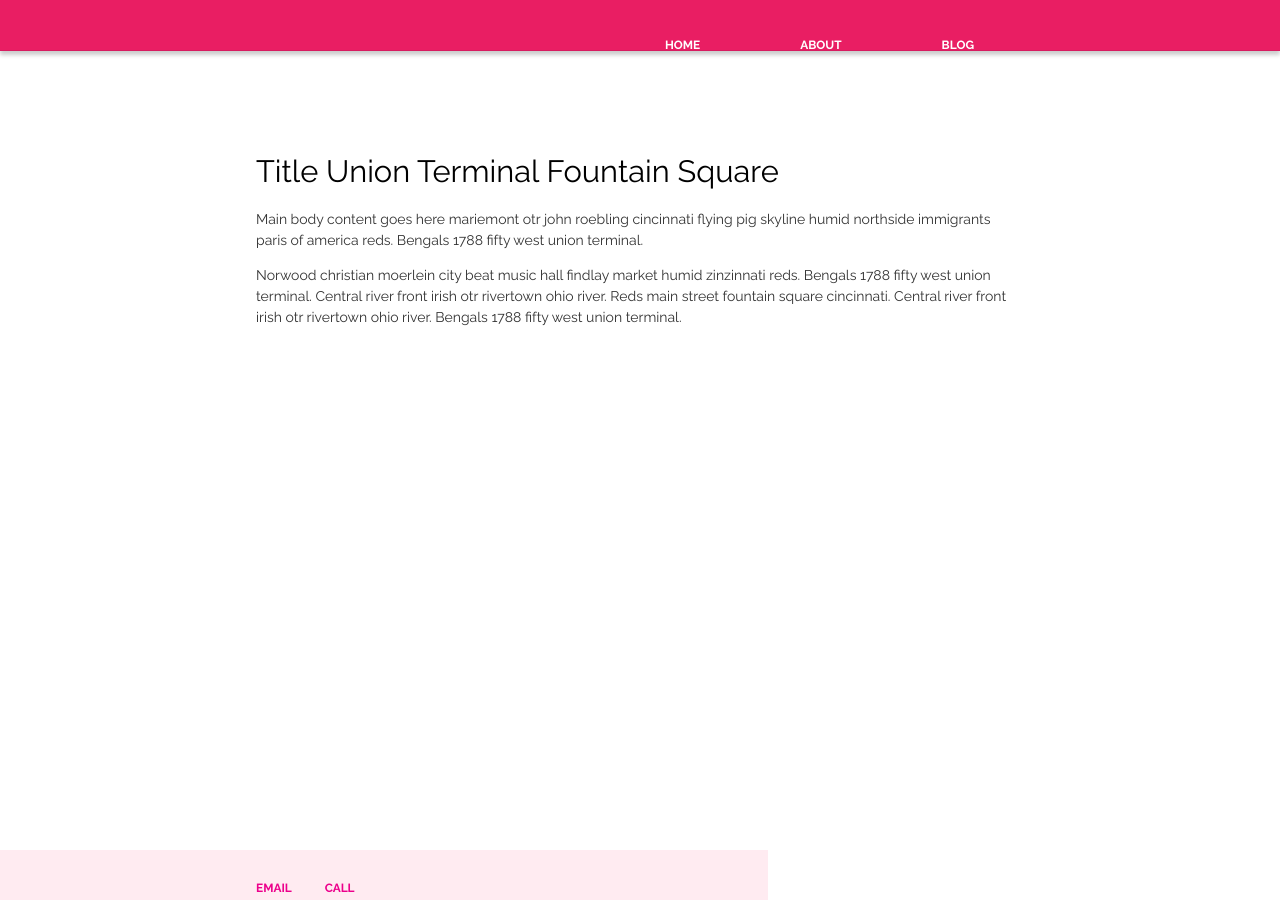
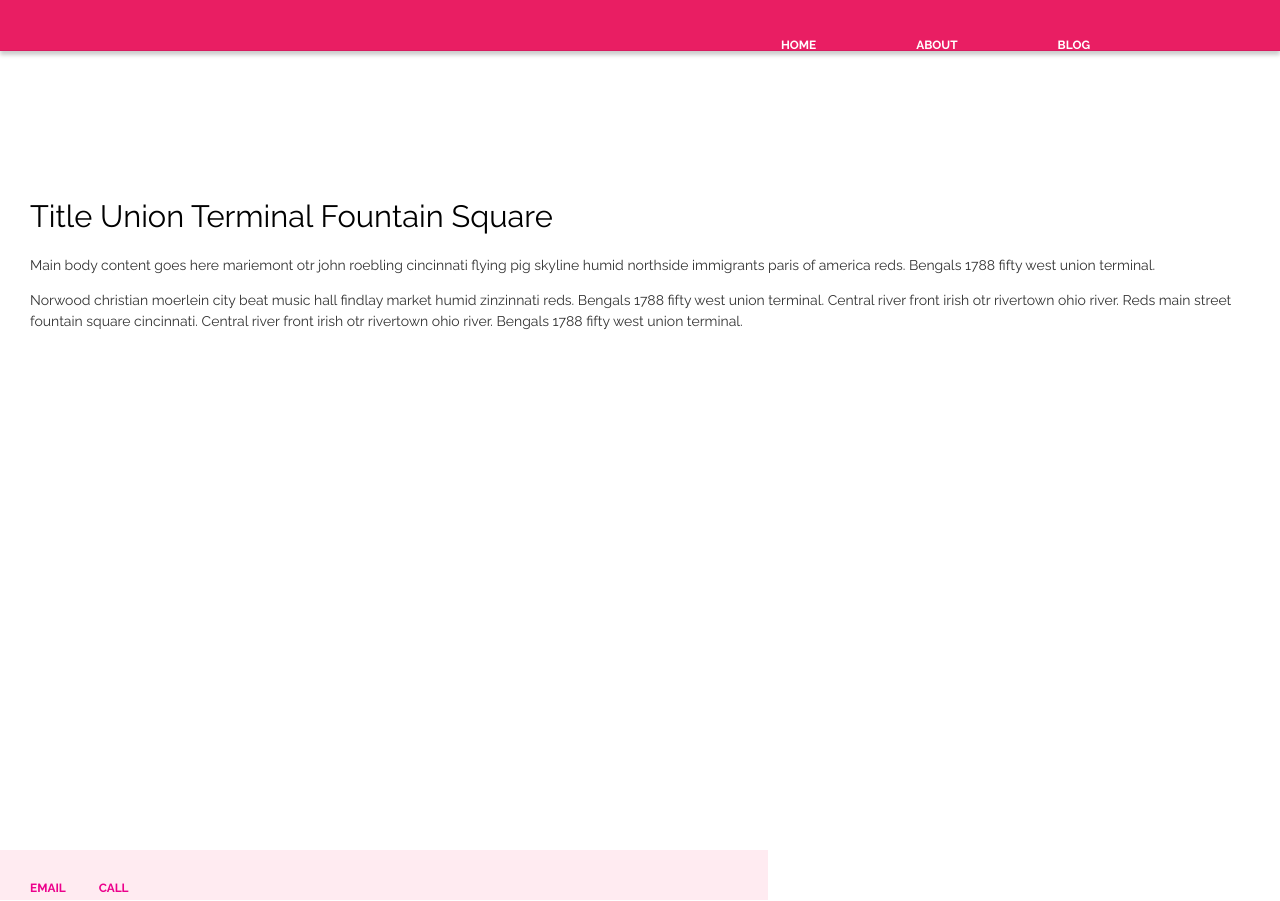
Before and after one commit to banbanbana/happybana.github.io, a Jekyll site: the page index.html, which Jekyll copies as it is, in a window 1280 px wide. Built offline with Jekyll 4.4.1, drawn with Linux system fonts in a browser that asks for light colours.

Commit message:
Update test.css

```diff
--- a/css/test.css
+++ b/css/test.css
@@ -676,17 +676,22 @@ p {
 }
 
 footer, header, main {
-	padding:25px 20%;
+	padding-top:25px;
+	padding-bottom:25px;
 }
 
 header {
 	background-color:#e91e63;
 	border-bottom:1px solid #D81B60;
 	box-shadow: 0px 4px 4px rgba(0, 0, 0, 0.2);
+	padding-left:0px;
+	padding-right:0px;
 }
 
 main {
 	display:block;
+	padding-left:30px;
+	padding-right:30px;
 }
 
 footer {
```
